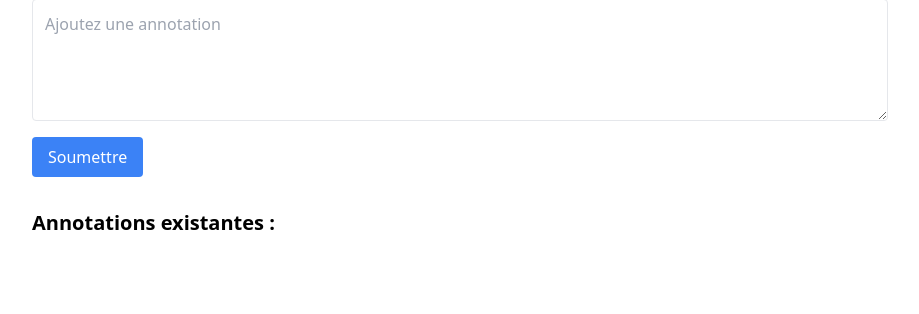
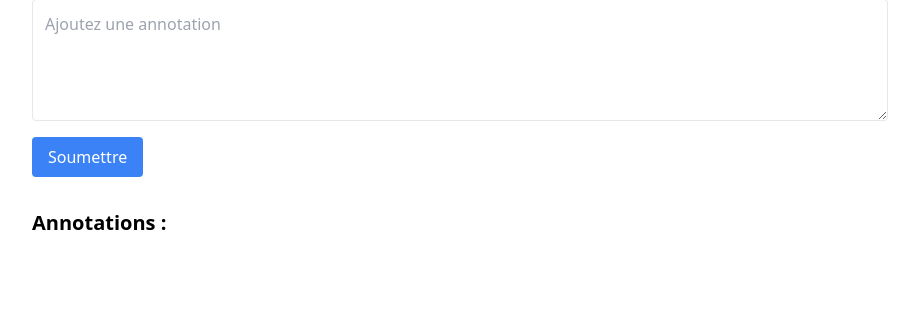
Before and after one commit to TitouanCh/appweb, a Django app: template genhome/templates/genhome/annotate_sequence.html in a window 1280 px wide. Shown: the part 123-437 px from the top of the page, without its empty margins (180-1099 px from the left). Run offline with Django 5.2, Linux system fonts and the light colour scheme; the template is opened without the code that fills it, so the values that code supplies are empty; some libraries are stand-ins or nearby versions.

Commit message:
tailwind css

```diff
--- a/genhome/templates/genhome/annotate_sequence.html
+++ b/genhome/templates/genhome/annotate_sequence.html
@@ -10,7 +10,7 @@
         <textarea name="annotation" class="w-full p-3 border rounded mb-4" rows="4" placeholder="Ajoutez une annotation"></textarea>
         <button type="submit" class="bg-blue-500 text-white px-4 py-2 rounded hover:bg-blue-600">Soumettre</button>
     </form>
-    <h2 class="text-xl font-semibold mt-8">Annotations existantes :</h2>
+    <h2 class="text-xl font-semibold mt-8">Annotations :</h2>
     <ul class="mt-3">
         {% for annotation in annotations %}
             <li class="p-3 border-b">{{ annotation.content }} <span class="text-sm text-gray-500">(Ajoutée le {{ annotation.created_at|date:"d M Y H:i" }})</span></li>
```
